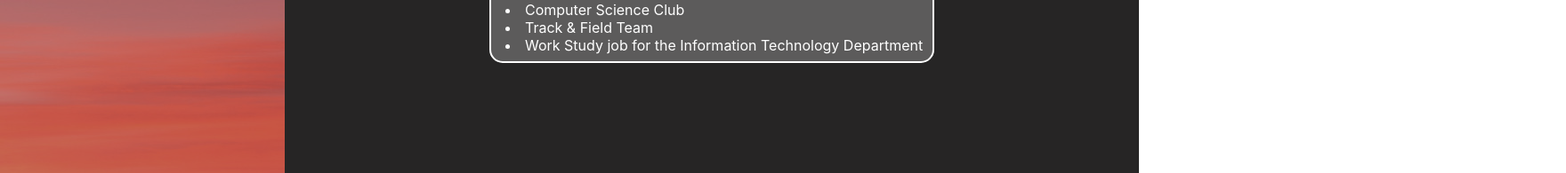
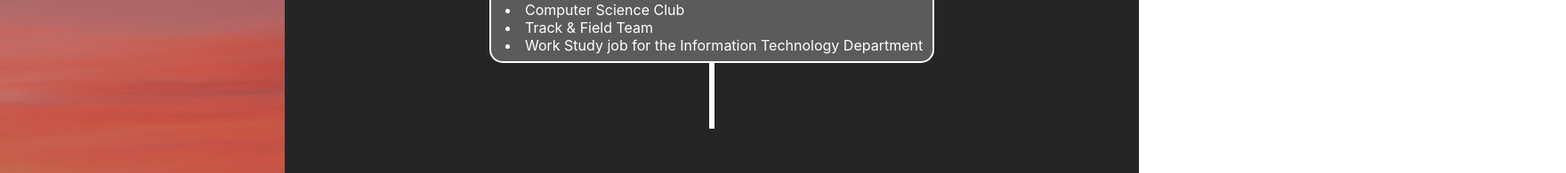
Before and after one commit to daltonehret3/personal-website, a React (Create React App) app: page /about in a window 1280 px wide. Shown: the part 296-491 px from the top of the page at 89% size, 1760 px wide, since content can reach past the window. Built offline with nearby package versions, Linux system fonts and the light colour scheme.

Commit message:
added a vertical line

```diff
--- /dev/null
+++ b/src/components/helpers/VerticalLine.jsx
@@ -0,0 +1,20 @@
+import React from 'react';
+
+export const VerticalLine = (props) => {
+    const backgroundColor = props.backgroundColor || 'white';
+    const height = props.height || '75px';
+    const width = props.width || '6px';
+
+    return (
+        <div
+            style={{
+                borderLeft: `${width} solid ${backgroundColor}`,
+                height: height,
+                left: '50%',
+                marginLeft: '-3px',
+                position: 'relative',
+                top: '-25px',
+            }}
+        ></div>
+    )
+}
--- a/src/pages/About.jsx
+++ b/src/pages/About.jsx
@@ -3,6 +3,7 @@ import React, {useEffect} from 'react';
 import {HeaderNoMargin} from "../styles/headers";
 import {StyledDiv} from "../styles/divs";
 import {College} from "../components/about/College";
+import { VerticalLine } from '../components/helpers/VerticalLine';
 
 export const About = () => {
     useEffect(() => {
@@ -13,6 +14,7 @@ export const About = () => {
         <StyledDiv>
             <HeaderNoMargin>{'About Me'}</HeaderNoMargin>
             <College />
+            <VerticalLine />
         </StyledDiv>
     );
 }
```
Also changed, not shown: .eslintrc.json.
